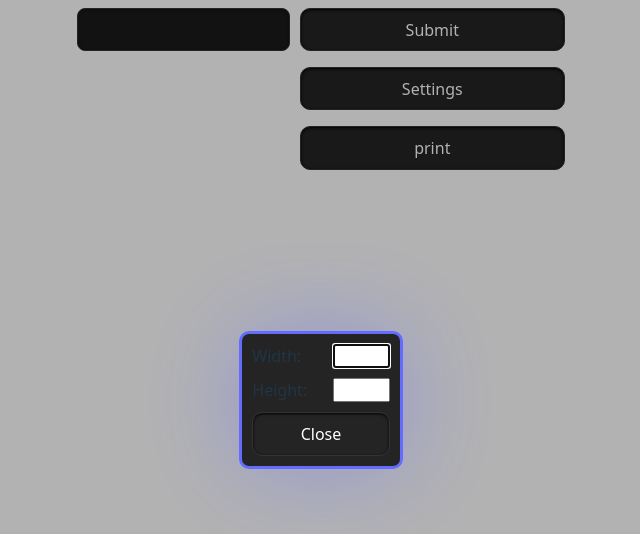
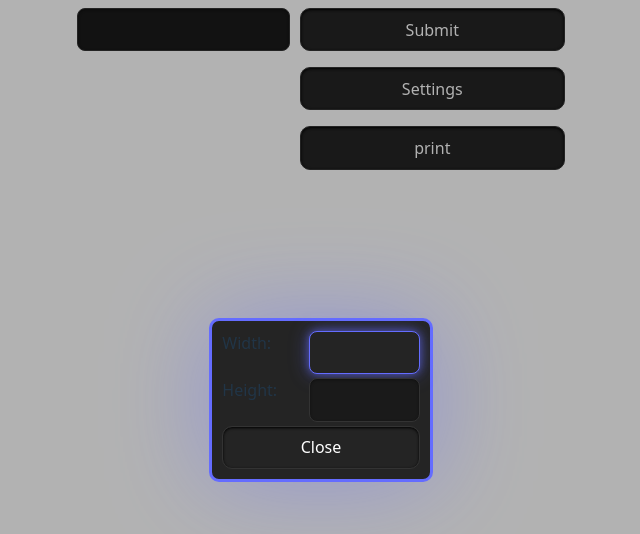
Before and after one commit to VoloshynArtem/LabelGen, a React (Vite) app: page / in a window 1280 px wide. Both pictures are taken after a click on the button "Settings". Shown: the top 534 px of the page, without its empty margins (319-959 px from the left). Built offline with nearby package versions, Linux system fonts and the light colour scheme.

Commit message:
default settings values + cleanup

```diff
--- a/src/App.css
+++ b/src/App.css
@@ -71,7 +71,7 @@ button.closeButton{
 
 .settingsForm{
   display: flex;
-  gap: 2vw;
+  gap: 2rem;
 
 }
 
--- a/src/App.jsx
+++ b/src/App.jsx
@@ -1,18 +1,14 @@
-import { useState, createContext, useContext, useRef } from "react";
+import { useState, useContext, useRef } from "react";
 import { motion, AnimatePresence } from "framer-motion";
 
-import Print from "./Print.jsx";
+import Controlls from "./Controlls.jsx";
+import LabelItemsContext from "./Context.jsx";
 import "./App.css";
 import "./List.css"
 import "./Input.css";
 
-import Popup from 'reactjs-popup';
 import TextareaAutosize from 'react-textarea-autosize';
 
-
-
-
-const LabelItems = createContext();
 
 function App() {
    const [items, setitems] = useState([]);
@@ -20,7 +16,7 @@ function App() {
   return (
 
     <div className="app">
-      <LabelItems.Provider value={{ items, setitems }}>
+      <LabelItemsContext.Provider value={{ items, setitems }}>
 
         <div>
           <Input />
@@ -29,7 +25,7 @@ function App() {
 
         <Controlls />
 
-      </LabelItems.Provider>
+      </LabelItemsContext.Provider>
 
 
     </div>
@@ -38,7 +34,7 @@ function App() {
 
 
 function Input() {
-  const { items, setitems } = useContext(LabelItems);
+  const { items, setitems } = useContext(LabelItemsContext);
 
   function handleSubmit(e) {
     e.preventDefault();
@@ -68,57 +64,8 @@ function Input() {
   return (
     <div>
       <form id="form" onSubmit={handleSubmit} onKeyDown={handleKeyDown}>
-        <TextareaAutosize className="input" name="form" type="text"> </TextareaAutosize>
+        <TextareaAutosize className="input" name="form" type="text"></TextareaAutosize>
       </form>
-    </div>
-  );
-
-}
-
-function Controlls(){
-  const {items} = useContext(LabelItems);
-  const dimensions = {width: useRef(),height: useRef()};
-
-  function handleClick() {
-    Print(items, dimensions["width"].current, dimensions["height"].current);
-  }
-
-
-  return(
-    <div className="controlls">
-      <button type="submit" form="form">Submit</button>
-      <Popup trigger={<button className="button">Settings</button>} modal>
-        {close => <Settings close={close} dimensions={dimensions} />}
-      </Popup>
-      <button onClick={handleClick}> print </button >
-
-
-    </div>
-
-  )
-}
-
-
-
-function Settings({close, dimensions}){
-  function handleSetSize(e){
-    e.preventDefault();
-    dimensions[e.target.name].current = e.target.value
-  }
-
-  return (
-    <div className="settings">
-      <form className="settingsForm" onChange={handleSetSize} onSubmit={(e) => e.preventDefault()}>
-        <label>Width:</label>
-        <input className="settingsInput" type="text" name="width" size="4" maxLength="4" />
-      </form>
-
-      <form className="settingsForm" onChange={handleSetSize} onSubmit={(e) => e.preventDefault()}>
-        <label>Height:</label>
-         <input className="settingsInput" type="text" name="height" size="4" maxLength="4" />
-      </form>
-
-      <button className="closeButton" onClick={close}>Close</button>
     </div>
   );
 
@@ -127,7 +74,7 @@ function Settings({close, dimensions}){
 
 function List(){
   const wasDragged = useRef(false);
-  const { items, setitems } = useContext(LabelItems);
+  const { items, setitems } = useContext(LabelItemsContext);
 
   function deleteItem(id){
     if(!wasDragged.current){
--- /dev/null
+++ b/src/Context.jsx
@@ -0,0 +1,5 @@
+import React, { createContext } from "react";
+
+const LabelItemsContext = createContext();
+
+export default LabelItemsContext;
--- /dev/null
+++ b/src/Controlls.jsx
@@ -0,0 +1,57 @@
+import React, { useContext, useRef } from 'react';
+import LabelItemsContext from "./Context.jsx";
+
+import Popup from 'reactjs-popup';
+import Print from "./Print.jsx";
+
+
+export default function Controlls(){
+  const {items, setitems} = useContext(LabelItemsContext);
+
+  const dimensions = {width: useRef(),height: useRef()};
+
+  function handleClick() {
+    Print(items, dimensions["width"].current, dimensions["height"].current);
+  }
+
+
+  return(
+    <div className="controlls">
+      <button type="submit" form="form">Submit</button>
+      <Popup trigger={<button className="button">Settings</button>} modal>
+        {close => <Settings close={close} dimensions={dimensions} />}
+      </Popup>
+      <button onClick={handleClick}> print </button >
+
+
+    </div>
+
+  )
+}
+
+
+
+function Settings({close, dimensions}){
+  function handleSetSize(e){
+    console.log(e);
+    e.preventDefault();
+    dimensions[e.target.name].current = e.target.value;
+  }
+
+  return (
+    <div className="settings">
+      <form className="settingsForm" onChange={handleSetSize} onSubmit={(e) => e.preventDefault()}>
+        <label>Width:</label>
+        <input className="settingsInput input" type="number" defaultValue={dimensions["width"].current} name="width" min="0" max="9999" />
+      </form>
+
+      <form className="settingsForm" onChange={handleSetSize} onSubmit={(e) => e.preventDefault()}>
+        <label>Height:</label>
+         <input className="settingsInput input" type="number" defaultValue={dimensions["height"].current} name="height" min="0" max="9999" />
+      </form>
+
+      <button className="closeButton" onClick={close}>Close</button>
+    </div>
+  );
+
+}
--- a/src/Input.css
+++ b/src/Input.css
@@ -1,3 +1,14 @@
+input::-webkit-outer-spin-button,
+input::-webkit-inner-spin-button {
+  -webkit-appearance: none;
+  margin: 0;
+}
+
+input[type=number] {
+  -moz-appearance: textfield;
+}
+
+
 .input {
     resize: none;
     border-radius: 8px;
@@ -13,6 +24,7 @@
 
     outline: 0px;
     overflow: hidden;
+    margin-bottom: -5.9px; /* yep */
 }
 
 .input:hover {
--- a/src/List.css
+++ b/src/List.css
@@ -2,7 +2,7 @@ div.list {
     margin-top: 16px;
     display: flex;
     flex-direction: column;
-    gap: 12px;
+    gap: 16px;
     outline: none;
 }
 
--- a/src/Print.jsx
+++ b/src/Print.jsx
@@ -1,13 +1,16 @@
 
 export default function Print(items, maxW = Infinity, maxH = Infinity){
   var iframe = document.createElement("iframe");
+  if(maxW == "")
+    maxW = Infinity;
+  if(maxH == "")
+    maxH = Infinity;
 
   var html = `
   <!DOCTYPE html>
   <html>
 
   <head>
-    <script type="text/javascript" src="script.js"></script>
 
     <style>
 
@@ -23,20 +26,15 @@ export default function Print(items, maxW = Infinity, maxH = Infinity){
         padding-inline: 1mm;
         align-items: center;
         white-space: pre;
-        `
-
-        html += "max-height:" +maxH + "mm;";
-        html += "max-width:" +maxW + ";";
-        html += "font-size: " + Math.min(maxH, maxW) + "mm;";
-
-        html += `
-
+        max-width: ${maxW}mm;
+        font-size: ${Math.min(maxH, maxW)}mm;
+        line-height: ${Math.min(maxH, maxW)}mm;
       }
 
       body{
-          display: flex;
-          flex-wrap: wrap;
-          margin: 4.2 mm;
+        display: flex;
+        flex-wrap: wrap;
+        margin: 4.2 mm;
       }
 
     </style>
@@ -44,14 +42,15 @@ export default function Print(items, maxW = Infinity, maxH = Infinity){
   </head>
 
   <body>
-      `
+`
 
       for(const i of [...items].reverse()){
-         html += `<div class="label">` + i.text + `</div>`;
+        html += `<div class="label" style="max-height:${maxH * i.text.split('\n').length }mm;">${i.text}</div>\n`;
        }
 
-  html += "</html>"
-;
+  html += `
+  </body>
+  </html>`;
     document.body.appendChild(iframe);
     iframe.style.display = "none";
     iframe.contentWindow.document.open();
```
